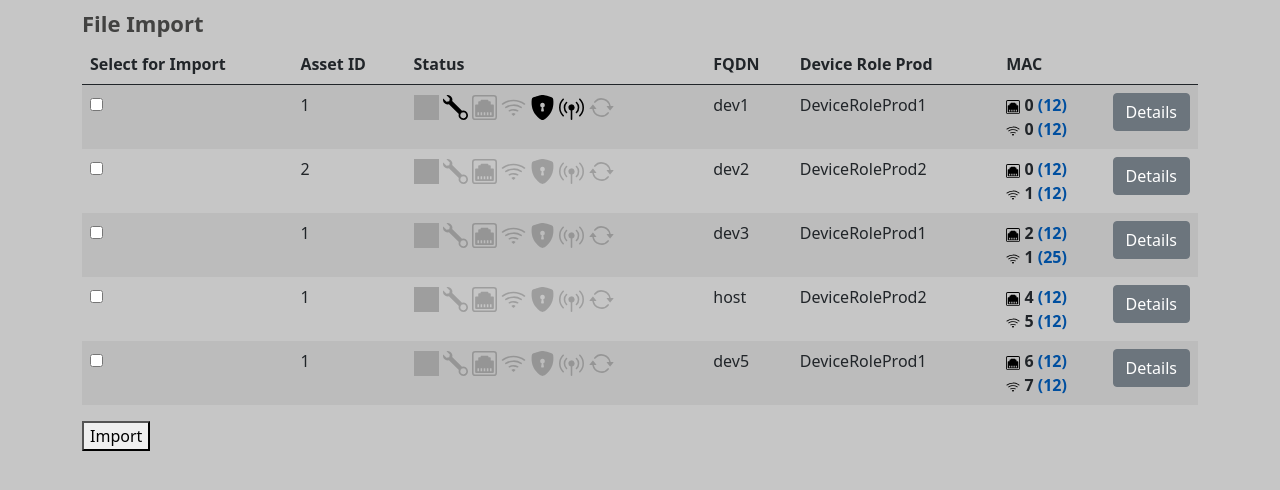
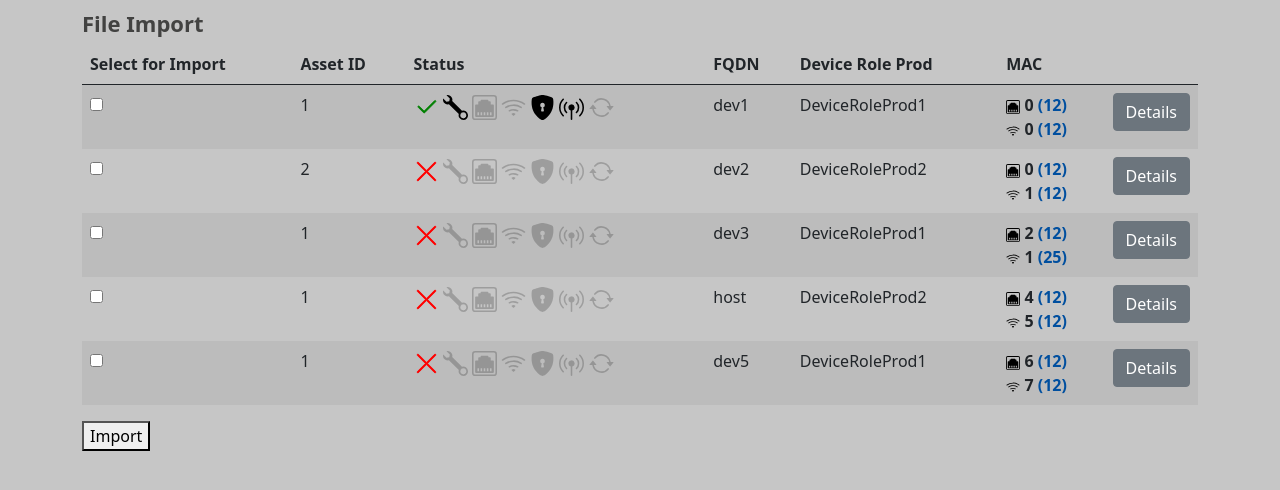
Before and after one commit to UKB-IT-Sec/NAC-Service-Portal, a Django app: template src/templates/file_import.html in a window 1280 px wide. Shown: the part 56-546 px from the top of the page. Run offline with Django 5.2, Linux system fonts and the light colour scheme; the template is opened without the code that fills it: values that come from a table or form of the project are taken from there, others are empty; data comes from the database, SQL or seed files in the repository; parts of the project's set-up code (start-up, migrations or seed data) failed here and were passed over; some libraries are stand-ins or nearby versions; grey boxes are pictures that could not be loaded.

Commit message:
fix icon name error for active and inactive

```diff
--- a/src/templates/file_import.html
+++ b/src/templates/file_import.html
@@ -73,9 +73,9 @@
         </td>
 		<td>
 			{% if device.appl_NAC_Active %}
-				<span class="icon-desc" desc="Active (access allowed)"><img src="{% static 'icons/check-lg.svg' %}" alt="appl_NAC_Active_True" height="25" width="25" class="icon-zoom" /></span>
+				<span class="icon-desc" desc="Active (access allowed)"><img src="{% static 'icons/check.svg' %}" alt="appl_NAC_Active_True" height="25" width="25" class="icon-zoom" /></span>
 			{% else %}
-				<span class="icon-desc" desc="Inactive (access not allowed)"><img src="{% static 'icons/x-lg.svg' %}" alt="appl_NAC_Active_False" height="25" width="25" class="icon-zoom" /></span>
+				<span class="icon-desc" desc="Inactive (access not allowed)"><img src="{% static 'icons/x.svg' %}" alt="appl_NAC_Active_False" height="25" width="25" class="icon-zoom" /></span>
 			{% endif %}
 			{% if device.appl_NAC_Install %}
 				<span class="icon-desc" desc="Installation"><img src="{% static 'icons/wrench.svg' %}" alt="appl_NAC_Install" height="25" width="25" class="icon-zoom" /></span>
```
